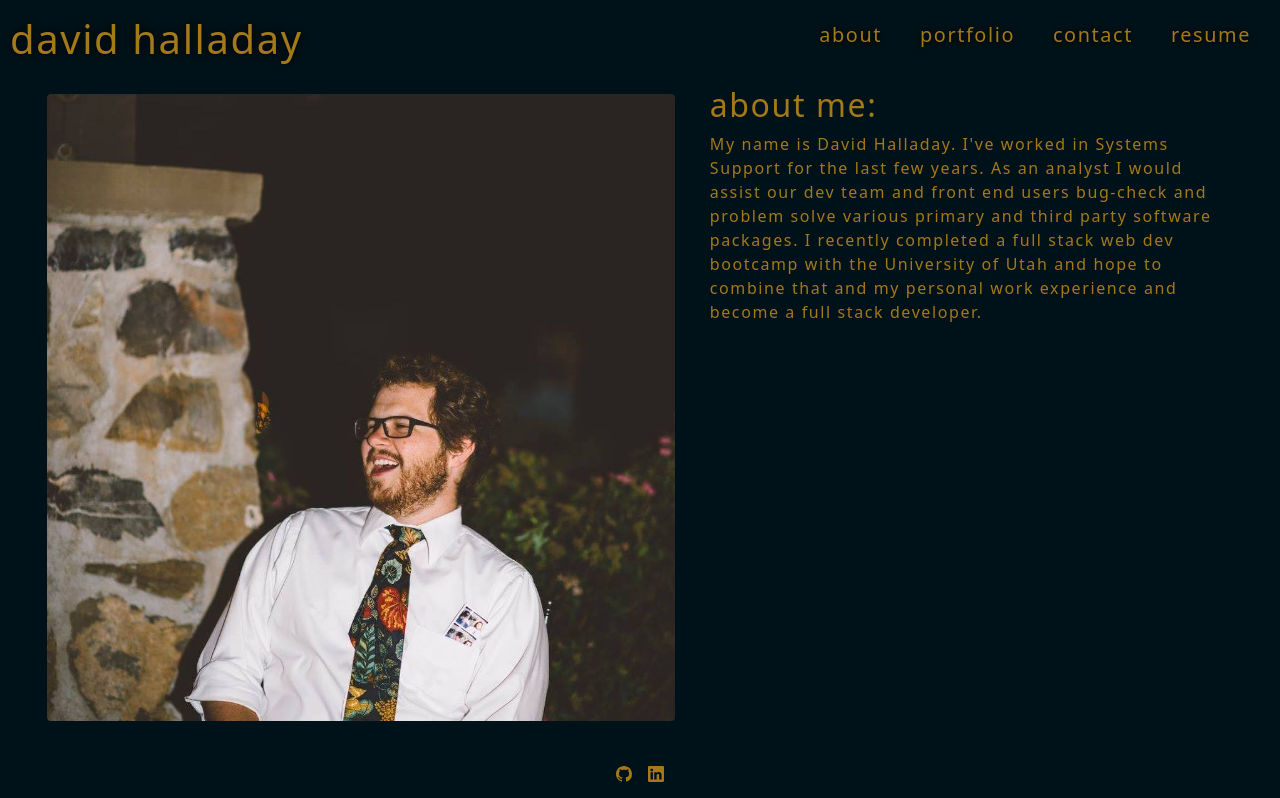
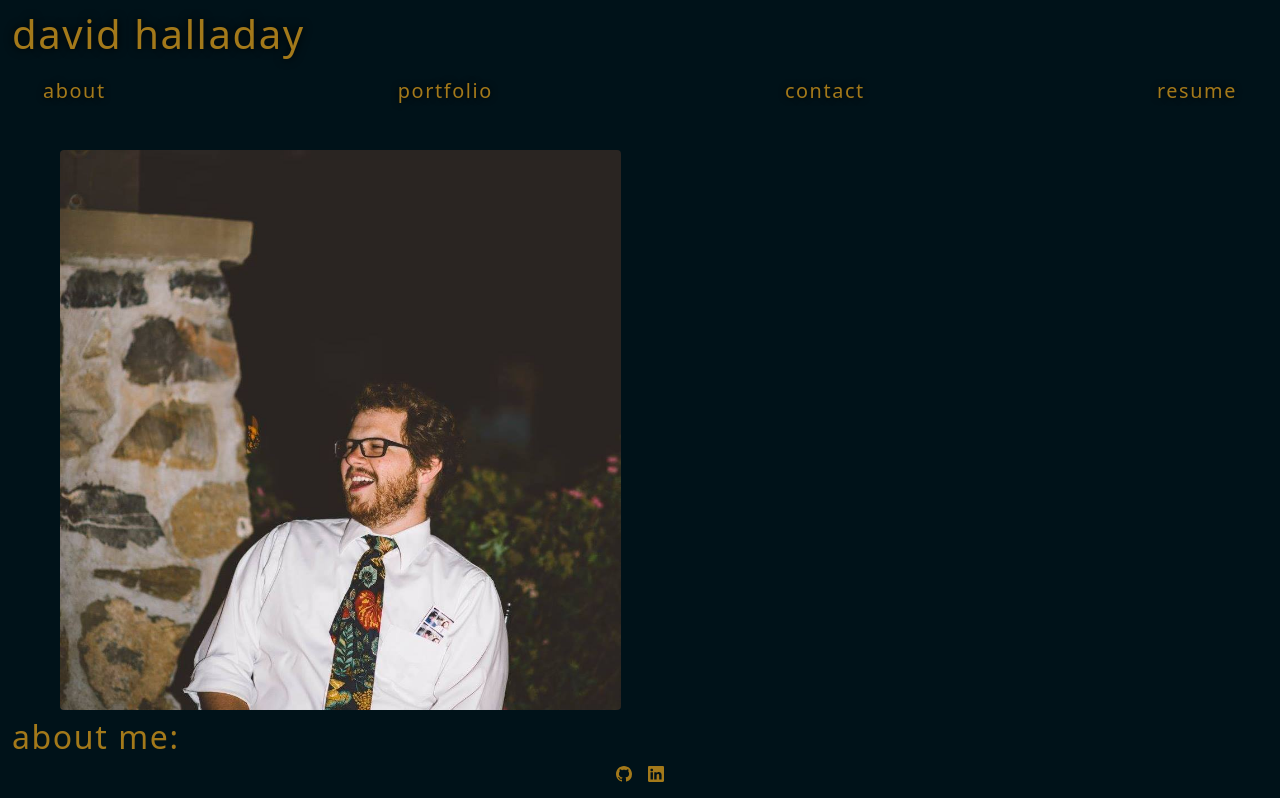
Before and after one commit to dhalladay/first-react-portfolio, a React (Create React App) app: page / in a window 1280 px wide. Shown: the top 798 px of the page. Built offline with nearby package versions, Linux system fonts and the light colour scheme.

Commit message:
adjusted resume classes and css, made nav bar fluid container, updated contact size

```diff
--- a/src/components/About/index.js
+++ b/src/components/About/index.js
@@ -2,10 +2,10 @@ function About() {
   return (
     <section className="container-fluid">
     <div className="flex-row flex-wrap w-100">
-      <div className="col-6">
-      <img className="rounded my-2" src={require(`../../assets/images/profile-pic.jpg`)} alt="Dave laughing"></img>
+      <div className="col-sm-12 col-lg-6">
+      <img className="mx-5 rounded my-2 img-self" src={require(`../../assets/images/profile-pic.jpg`)} alt="Dave laughing"></img>
       </div>
-      <div className="about-text col-5">
+      <div className="about-text col-sm-12 col-lg-5">
       <h2 className="light">about me:</h2>
       <p className="light">My name is David Halladay. I've worked in Systems Support for the last few years. As an analyst I would assist our dev team and front end users bug-check and problem solve various primary and third party software packages. I recently completed a full stack web dev bootcamp with the University of Utah and hope to combine that and my personal work experience and become a full stack developer.</p>
       </div>
--- a/src/components/Contact/index.js
+++ b/src/components/Contact/index.js
@@ -38,8 +38,9 @@ function ContactForm() {
   return (
     <section className="container-fluid">
       <div className="row">
+        <div className="col-lg-6 mx-auto">
       <h1 className="light">contact me:</h1>
-      <form id="contact-form col-6" onSubmit={handleSubmit}>
+      <form id="contact-form" onSubmit={handleSubmit}>
         <div className="my-2">
           <label htmlFor="name">name: </label>
           <input type="text" name="name" defaultValue={name} onBlur={handleChange} />
@@ -61,6 +62,7 @@ function ContactForm() {
         )}
         <button type="submit">Submit</button>
       </form>
+        </div>
       </div>
     </section>
   );
--- a/src/components/Header/index.js
+++ b/src/components/Header/index.js
@@ -26,7 +26,7 @@ function Header() {
 
   return (
     <>
-      <header>
+      <header className='container-fluid'>
         <h1>david halladay</h1>
         <Navigation
           currentPage={currentPage}
--- a/src/components/Navigation/index.js
+++ b/src/components/Navigation/index.js
@@ -5,7 +5,7 @@ function Navigation(props) {
   const selection = ['about', 'portfolio', 'contact', 'resume']
 
   return (
-    <nav>
+    <nav className="container-fluid">
       <ul className="flex-row">
         {selection.map(selection => (
           <li className={`mx-1 ${
--- a/src/components/Project/index.js
+++ b/src/components/Project/index.js
@@ -13,7 +13,7 @@ function Projects() {
             <div className="prj-card">
               <div className='github-flex align-items-center justify-content-center'>
                 <h3 className='my-2'>Troubleshot</h3>
-                <a href="https://github.com/Hone12345678/Troubleshot" target="_blank" rel="noreferrer" className="light link myt-2 mx-2"><BsGithub /></a>
+                <a href="https://github.com/Hone12345678/Troubleshot" target="_blank" rel="noreferrer" className="light link mx-2"><BsGithub /></a>
               </div>
               <a href="https://troubleshot.herokuapp.com/" target="_blank" rel="noreferrer" className="project-link">
                 <img src={require(`../../assets/images/Troubleshot.png`)} alt="screenshot and link to Troubleshot website, click to proceed" className="project-img rounded" />
@@ -22,7 +22,7 @@ function Projects() {
             <div className="prj-card">
               <div className='github-flex align-items-center justify-content-center'>
               <h3 className="my-2">Chrip</h3>
-              <a href="https://github.com/dhalladay/travel-app-events" target="_blank" rel="noreferrer" className="light link myt-2 mx-2"><BsGithub /></a>
+              <a href="https://github.com/dhalladay/travel-app-events" target="_blank" rel="noreferrer" className="light link mx-2"><BsGithub /></a>
 
               </div>
               <a href="https://dhalladay.github.io/travel-app-events/" target="_blank" rel="noreferrer" className="project-link">
@@ -32,7 +32,7 @@ function Projects() {
             <div className="prj-card">
               <div className='github-flex align-items-center justify-content-center'>
               <h3 className="my-2">WorthIt</h3>
-              <a href="https://github.com/Hone12345678/worthIt" target="_blank" rel="noreferrer" className="light link myt-2 mx-2"><BsGithub /></a>
+              <a href="https://github.com/Hone12345678/worthIt" target="_blank" rel="noreferrer" className="light link mx-2"><BsGithub /></a>
 
               </div>
                 <a href="https://worth-it-2022.herokuapp.com/" target="_blank" rel="noreferrer" className="project-link">
@@ -42,7 +42,7 @@ function Projects() {
             <div className="prj-card">
               <div className='github-flex align-items-center justify-content-center'>
               <h3 className="my-2">Tech Social Network</h3>
-              <a href="https://github.com/dhalladay/tech-blog" target="_blank" rel="noreferrer" className="light link myt-2 mx-2"><BsGithub /></a>
+              <a href="https://github.com/dhalladay/tech-blog" target="_blank" rel="noreferrer" className="light link mx-2"><BsGithub /></a>
 
               </div>
               <a href="https://shielded-falls-52220.herokuapp.com/" target="_blank" rel="noreferrer" className="project-link">
@@ -52,7 +52,7 @@ function Projects() {
             <div className="prj-card">
               <div className='github-flex align-items-center justify-content-center'>
               <h3 className="my-2">Work Day Scheduler</h3>
-              <a href="https://github.com/dhalladay/daily-calendar" target="_blank" rel="noreferrer" className="light link myt-2 mx-2"><BsGithub /></a>
+              <a href="https://github.com/dhalladay/daily-calendar" target="_blank" rel="noreferrer" className="light link mx-2"><BsGithub /></a>
 
               </div>
               <a href="https://dhalladay.github.io/daily-calendar/" target="_blank" rel="noreferrer" className="project-link">
@@ -61,8 +61,8 @@ function Projects() {
             </div>
             <div className="prj-card">
               <div className='github-flex align-items-center justify-content-center'>
-              <h3 className="my-2">Weather API Dashboard</h3>
-              <a href="https://github.com/dhalladay/travel-weather-dashboard" target="_blank" rel="noreferrer" className="light link myt-2 mx-2"><BsGithub /></a>
+              <h3 className="my-2">Weather Dashboard</h3>
+              <a href="https://github.com/dhalladay/travel-weather-dashboard" target="_blank" rel="noreferrer" className="light link mx-2"><BsGithub /></a>
 
               </div>
               <a href="https://dhalladay.github.io/travel-weather-dashboard/" target="_blank" rel="noreferrer" className="project-link">
--- a/src/components/Resume/index.js
+++ b/src/components/Resume/index.js
@@ -4,18 +4,18 @@ function Resume() {
   ]
 
   const backEnd = [
-    "API requests", "Node", "Express", "MySQL", "Sequelize", "MongoDb", "Mongoose", "Graphql", "REST"
+    "Node", "Express", "SQL", "MySQL", "Sequelize", "MongoDb", "Mongoose", "Graphql", "RESTful API"
   ]
 
   return (
     <div className="light container-fluid">
-      <h2 className="text-center">2022 Coding Bootcamp - University of Utah</h2>
-      <div className="prj-card mx-auto">
+      <h3 className="center-text">skills:</h3>
+      <h4 className="text-center">2022 Coding Bootcamp Certificate - University of Utah</h4>
+      <div className="badge-img mx-auto">
       <a href="https://www.credly.com/badges/cf696deb-e001-4981-ba43-d6caeb52239b/public_url" target="_blank" rel="noreferrer" className="project-link">
                 <img src={require(`../../assets/images/coding-bootcamp-full-stack-developer-certificate.png`)} alt="University of Utah Coding Bootcamp certificate badge" className="project-img rounded" />
               </a>
       </div>
-      <h3 className="center-text">skills:</h3>
       <div className="flex-row">
         <div>
           <h4>front-end: </h4>
@@ -39,7 +39,6 @@ function Resume() {
 
         </div>
       </div>
-      {/* <a className="light center-text my-2 resume-link" href={require(`../../assets/docs/Resume-Portfolio.pdf`)} download>Download Resume</a> */}
     </div>
   )
 }
--- a/src/index.css
+++ b/src/index.css
@@ -51,16 +51,8 @@ code {
   width: 100%;
 }
 
-.profile-picture {
-  border-radius: 50px;
-  box-shadow:  20px 20px 60px #192f3c,
-             -20px -20px 60px #213f51;
-}
-
 .flex-row {
-  display: flex;
-  flex-wrap: wrap;
-  justify-content: space-evenly;
+  padding: 0;
 }
 
 .github-flex {
@@ -101,7 +93,6 @@ code {
 }
 
 form {
-  width: 50%;
   color: var(--accent-light);
 }
 
@@ -321,6 +312,12 @@ section {
   margin: 15px;
 }
 
+.badge-img {
+  width: 10%;
+  text-align: center;
+  margin: 15px;
+}
+
 .card:hover {
   filter: brightness(110%) saturate(120%);
   transform: scale(1.1);
@@ -330,6 +327,12 @@ section {
 
 img {
   width: 100%;
+  height: auto;
+}
+
+.img-self {
+  width: auto;
+  max-height: 70vh;
   height: auto;
 }
 
```
